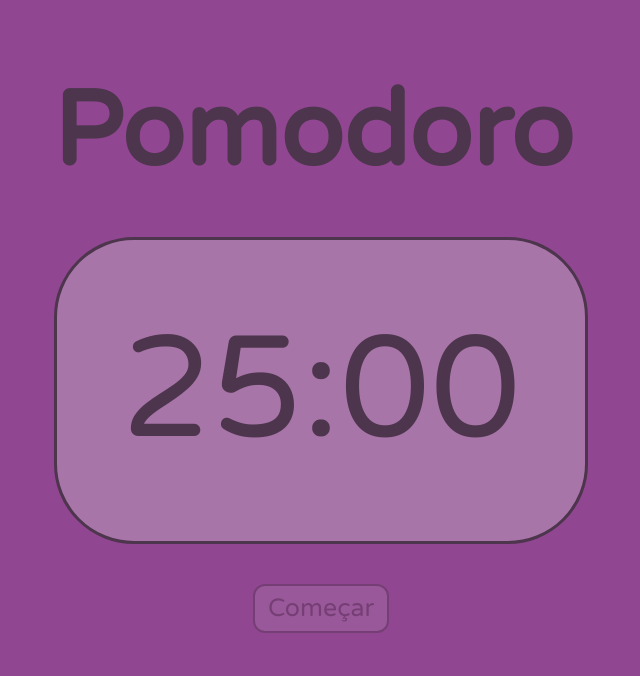
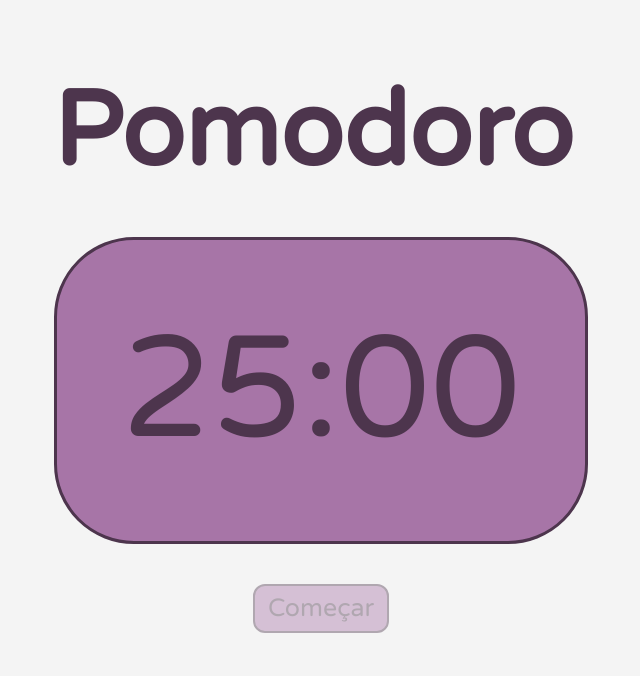
Before and after one commit to LuanCKRG/Pomodoro, a website: page src/index.html in a window 1280 px wide. Shown: the whole page, without its empty margins (327-967 px from the left). Drawn offline with Linux system fonts and the light colour scheme; files that its build step writes are made by us from their sources.

Commit message:
style: Change body background color to light gray

```diff
--- a/src/styles/style.css
+++ b/src/styles/style.css
@@ -5,8 +5,9 @@
 }
 
 body{
-    background-color: #914691;
+    background-color: #f4f4f4;
 }
+
 #resetar{
     display: none;
 }
```
